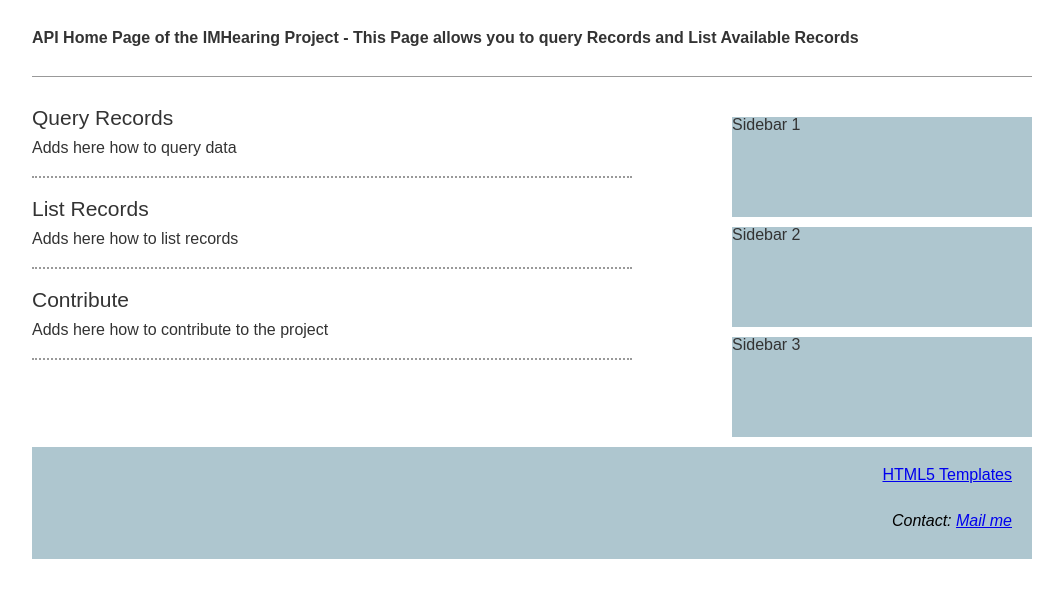
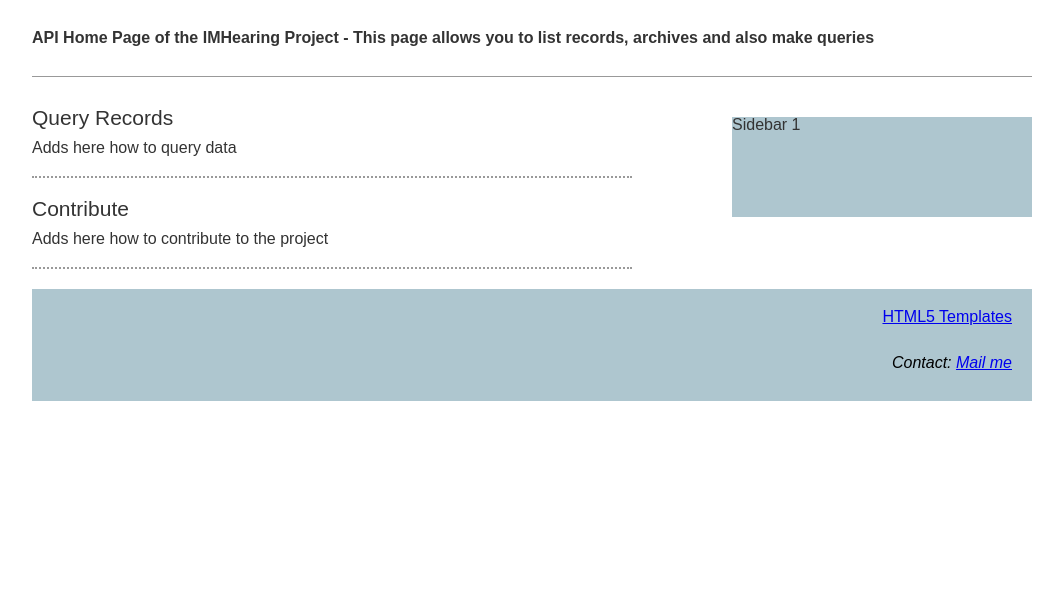
Before and after one commit to abaruchi/ImHearing, a Flask app: page / in a window 1280 px wide. Shown: the part 92-690 px from the top of the page, without its empty margins (108-1171 px from the left). Run offline with Flask 2, Linux system fonts and the light colour scheme; parts of the project's set-up code (start-up, migrations or seed data) failed here and were passed over.

Commit message:
Small changes to the index.html

```diff
--- a/templates/index.html
+++ b/templates/index.html
@@ -23,7 +23,7 @@
 		</nav>
 	</header>
 	<section>
-		<strong>API Home Page of the IMHearing Project - This Page allows you to query Records and List Available Records</strong>
+		<strong>API Home Page of the IMHearing Project - This page allows you to list records, archives and also make queries</strong>
 	</section>
 	<section id="pageContent">
 		<main role="main">
@@ -32,18 +32,13 @@
 				<p>Adds here how to query data</p>
 			</article>
 			<article>
-				<h2>List Records</h2>
-				<p>Adds here how to list records</p>
-			</article>
-			<article>
 				<h2>Contribute</h2>
 				<p>Adds here how to contribute to the project</p>
 			</article>
 		</main>
 		<aside>
 			<div>Sidebar 1</div>
-			<div>Sidebar 2</div>
-			<div>Sidebar 3</div>
+<!--			<div>Sidebar 2</div>-->
 		</aside>
 	</section>
 	<footer>
```
